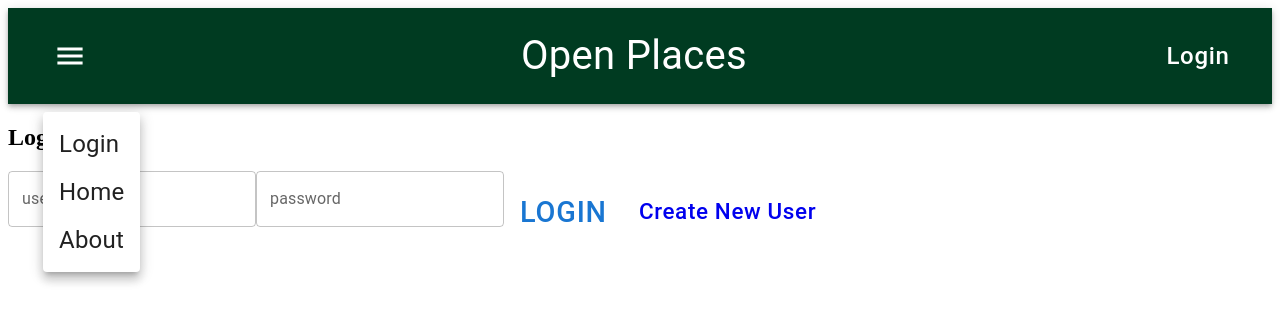
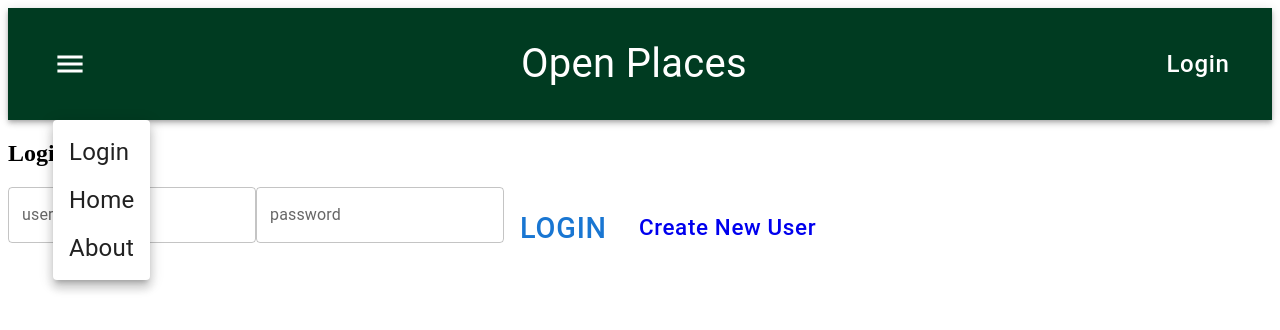
Before and after one commit to joedelbalzo/jdb-openplaces, a React app: page / in a window 1280 px wide. Both pictures are taken after a click on the button "menu". Shown: the top 330 px of the page. Built offline with nearby package versions, Linux system fonts and the light colour scheme; the HTML template or start-up script is replaced by a standard one.

Commit message:
style changes, header change

```diff
--- a/src/Components/HomeNav.js
+++ b/src/Components/HomeNav.js
@@ -83,7 +83,7 @@ export default function HomeNav() {
 
   return (
     <Box sx={{ flexGrow: 1, justifyContent: "center"}}>
-      <AppBar position="static" sx={{height: "6rem", justifyContent: "center", backgroundColor: "#003b21" }}>
+      <AppBar position="static" sx={{height: "7rem", justifyContent: "center", backgroundColor: "#003b21" }}>
         <Toolbar sx={{ display: 'flex', justifyContent: 'center' }}>
           <Box sx={{ flexGrow: 0}}>
             <Tooltip title="Open Pages">
@@ -99,7 +99,7 @@ export default function HomeNav() {
               </IconButton>
             </Tooltip>
             <Menu
-              sx={{ mt: isMobile ? '10%' : '7%'}}
+              sx={{ mt: isMobile ? '10%' : '7%', ml: "10px"}}
               id="menu-appbar"
               anchorEl={anchorElUser}
               anchorOrigin={{
@@ -139,16 +139,16 @@ export default function HomeNav() {
             sx={{
               margin: "auto",
               flexGrow: 1,
-              fontSize: '2.5rem',
+              fontSize: isMobile ? "3.5rem" :'2.5rem',
               ":hover": {cursor:"pointer"},
-              maxWidth: 'calc(100% - 200px)',
+              maxWidth: 'calc(100% - 220px)',
               textAlign: 'center'
             }}
           >
            Open Places
           </Typography>
 
-          {auth.id ? <Button color="inherit" sx={{fontSize: "1.5rem",  width: "50px", textTransform: 'capitalize'}} onClick={()=> _logout()}>Logout</Button> :
+          {auth.id ? <Button color="inherit" sx={{fontSize: "1.5rem",  mr: "10px", width: "50px", textTransform: 'capitalize'}} onClick={()=> _logout()}>Logout</Button> :
           <Button color="inherit" sx={{fontSize: "1.5rem", width: "100px",  textTransform: 'capitalize' }} onClick={()=>navigateTo()}>Login</Button>}
         </Toolbar>
       </AppBar>
--- a/static/index.html
+++ b/static/index.html
@@ -1,6 +1,6 @@
 <html>
   <head>
-    <title>Acme Shopping</title>
+    <title>Open Places</title>
     <script src='/dist/main.js' defer></script>
     <link rel='stylesheet' href='/static/styles.css' />
   </head>
```
